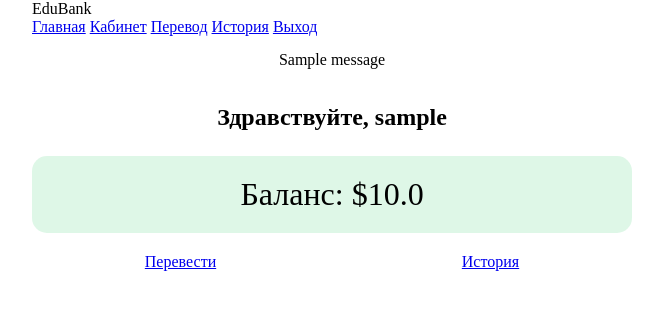
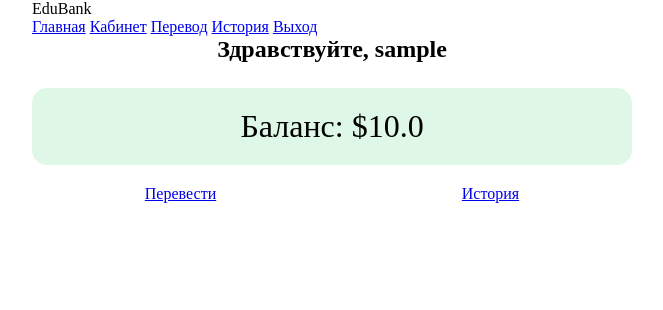
Before and after one commit to dimayzerk-ctrl/edubank3, a Flask app: page /dashboard in a window 1280 px wide. Shown: the top 310 px of the page, without its empty margins (308-971 px from the left). Run offline with Flask 3, Linux system fonts and the light colour scheme; a user stored in the database is signed in; tables that the repository leaves empty hold one stand-in row (values such as "Sample post"); one stand-in notice (Sample message) is shown.

Commit message:
Update base.html

```diff
--- a/templates/base.html
+++ b/templates/base.html
@@ -7,10 +7,13 @@
     <link rel="stylesheet" href="{{ url_for('static', filename='style.css') }}">
 </head>
 <body>
+
 <nav class="navbar">
     <div class="logo">EduBank</div>
+
     <div class="nav-links">
         <a href="/">Главная</a>
+
         {% if current_user.is_authenticated %}
             <a href="/dashboard">Кабинет</a>
             <a href="/transfer">Перевод</a>
@@ -24,15 +27,8 @@
 </nav>
 
 <div class="main-container">
-    {% with messages = get_flashed_messages() %}
-        {% if messages %}
-            {% for message in messages %}
-                <div class="flash-message">{{ message }}</div>
-            {% endfor %}
-        {% endif %}
-    {% endwith %}
-
     {% block content %}{% endblock %}
 </div>
+
 </body>
 </html>
```
